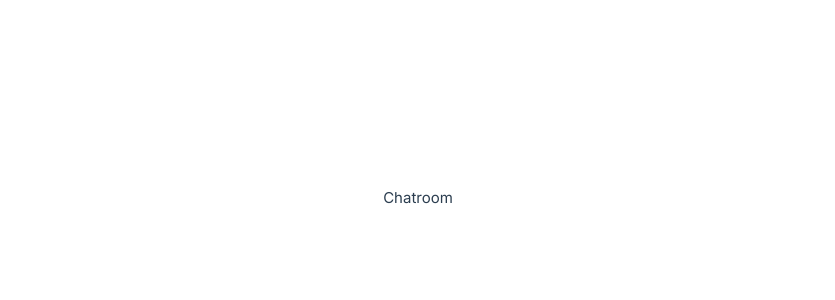
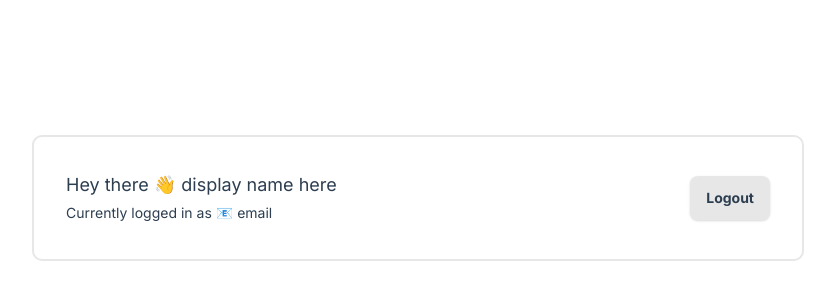
Before and after one commit to bravoosonja/live-chat, a Vue app: page /chatroom in a window 1280 px wide. Shown: the part 202-502 px from the top of the page, without its empty margins (222-1057 px from the left). Built offline with nearby package versions, Linux system fonts and the light colour scheme.

Commit message:
Add styled to navbar

```diff
--- a/src/assets/main.css
+++ b/src/assets/main.css
@@ -47,7 +47,6 @@
   user-select: none;
   -webkit-user-select: none;
   touch-action: manipulation;
-  width: 100%;
 }
 
 button:hover {
--- /dev/null
+++ b/src/components/Navbar.vue
@@ -0,0 +1,37 @@
+<template>
+  <nav>
+    <div>
+      <p>Hey there 👋 display name here</p>
+      <p class="email">Currently logged in as 📧 email</p>
+    </div>
+    <button>Logout</button>
+  </nav>
+</template>
+
+<script>
+export default {};
+</script>
+
+<style>
+nav {
+  padding: 2rem;
+  outline: 2px solid var(--color-border);
+  border-radius: 8px;
+  display: flex;
+  justify-content: space-between;
+  align-items: center;
+  width: 60vw;
+  margin: auto;
+}
+
+nav p {
+  margin: 2px auto;
+  font-size: 18px;
+  color: var(--color-text);
+}
+
+nav p.email {
+  font-size: 14px;
+  color: var(--color-text);
+}
+</style>
--- a/src/views/Chatroom.vue
+++ b/src/views/Chatroom.vue
@@ -1,10 +1,18 @@
 <template>
-  <p>Chatroom</p>
+  <div class="container">
+    <Navbar />
+  </div>
 </template>
 
 <script>
-export default {};
+import Navbar from "../components/Navbar.vue";
+
+export default {
+  components: { Navbar },
+};
 </script>
 
 <style>
+.container {
+}
 </style>
```
Also changed, not shown: src/assets/images/image1.jpg (deleted).
